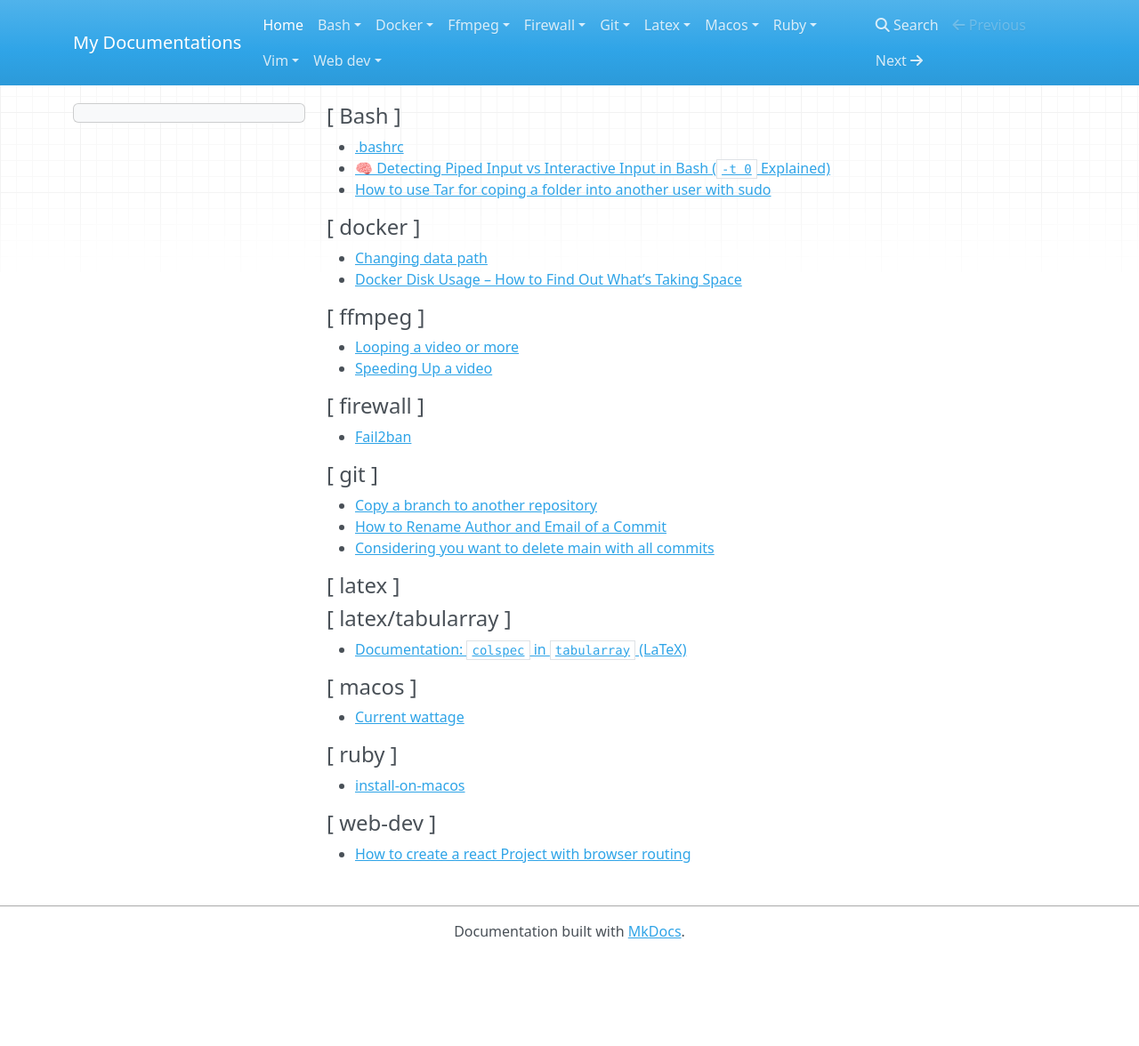
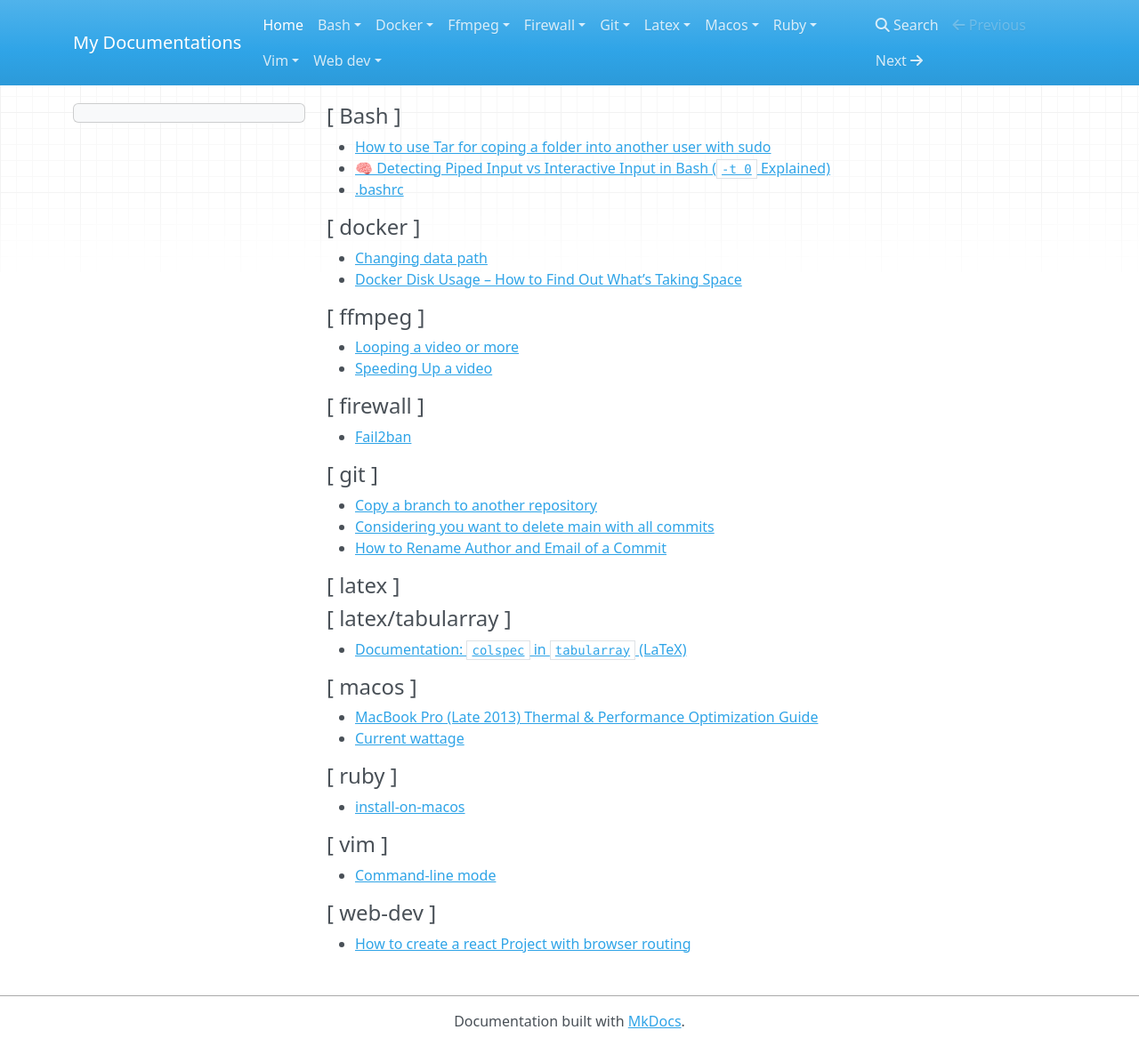
Before and after one commit to erfanios/blogs-mkdocs, an MkDocs documentation site: the page built from docs/index.md, in a window 1280 px wide and 1176 px high. Shown: the whole window at 89% size. Built offline with MkDocs 1.6.1, drawn with Linux system fonts in a browser that asks for light colours; nearby versions of some CDN libraries.

Commit message:
update lit of content

```diff
--- a/docs/index.md
+++ b/docs/index.md
@@ -1,9 +1,9 @@
 
 ## [    Bash    ]
 
+- [How to use Tar for coping a folder into another user with sudo](Bash/Using-tar-with-pipe)
+- [🧠 Detecting Piped Input vs Interactive Input in Bash (`-t 0` Explained)](Bash/bash-stdin-interactive-vs-piped)
 - [.bashrc](Bash/bashrc)
-- [🧠 Detecting Piped Input vs Interactive Input in Bash (`-t 0` Explained)](Bash/bash-stdin-interactive-vs-piped)
-- [How to use Tar for coping a folder into another user with sudo](Bash/Using-tar-with-pipe)
 
 ## [    docker    ]
 
@@ -22,8 +22,8 @@
 ## [    git    ]
 
 - [Copy a branch to another repository](git/Copy a branch to another repository)
+- [Considering you want to delete main with all commits](git/Wip everything from branch)
 - [How to Rename Author and Email of a Commit](git/rename-commit-author)
-- [Considering you want to delete main with all commits](git/Wip everything from branch)
 
 ## [    latex    ]
 
@@ -34,12 +34,17 @@
 
 ## [    macos    ]
 
+- [MacBook Pro (Late 2013) Thermal & Performance Optimization Guide](macos/Disabling-Turbo-Boost)
 - [Current wattage](macos/current_wattage)
 
 ## [    ruby    ]
 
 - [install-on-macos](ruby/install-on-macos)
 
+## [    vim    ]
+
+- [Command-line mode](vim/Command-line-mode)
+
 ## [    web-dev    ]
 
 - [How to create a react Project with browser routing](web-dev/Create-React-Projekt-with-Router)
```
